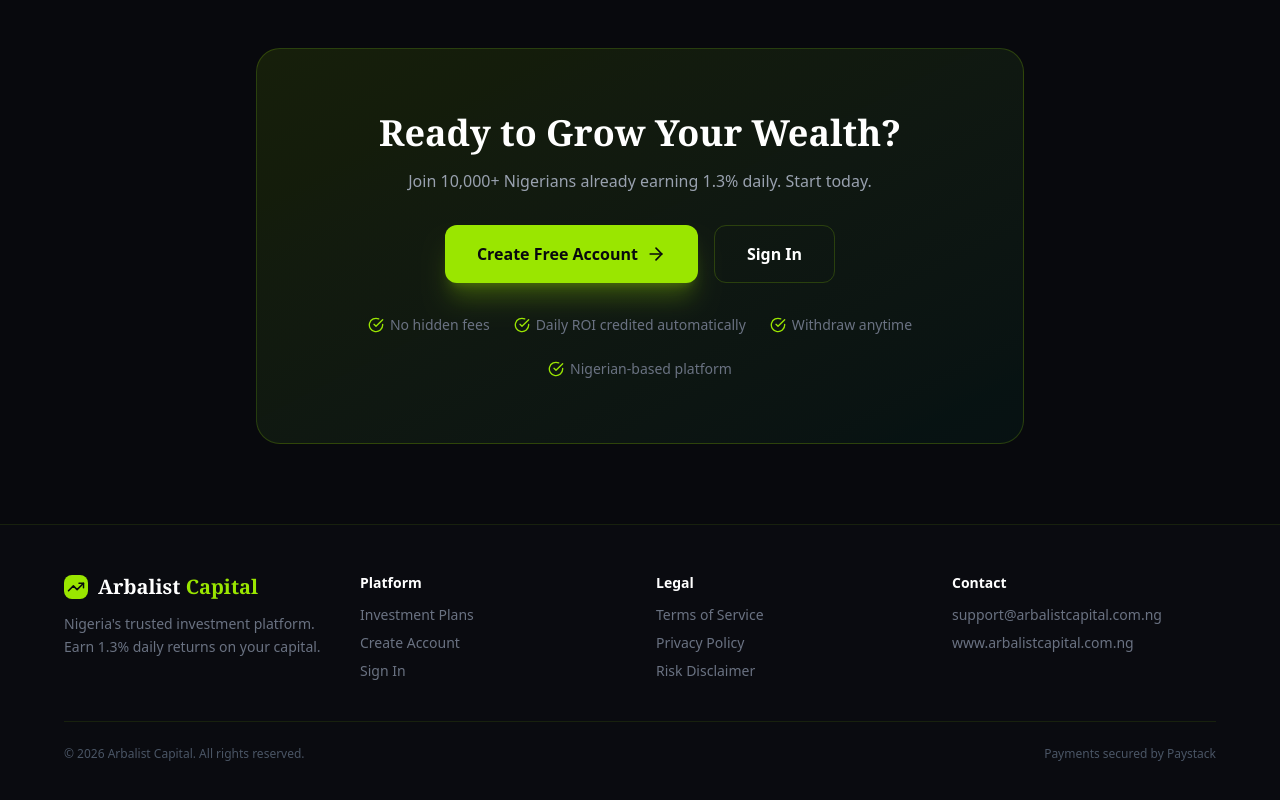
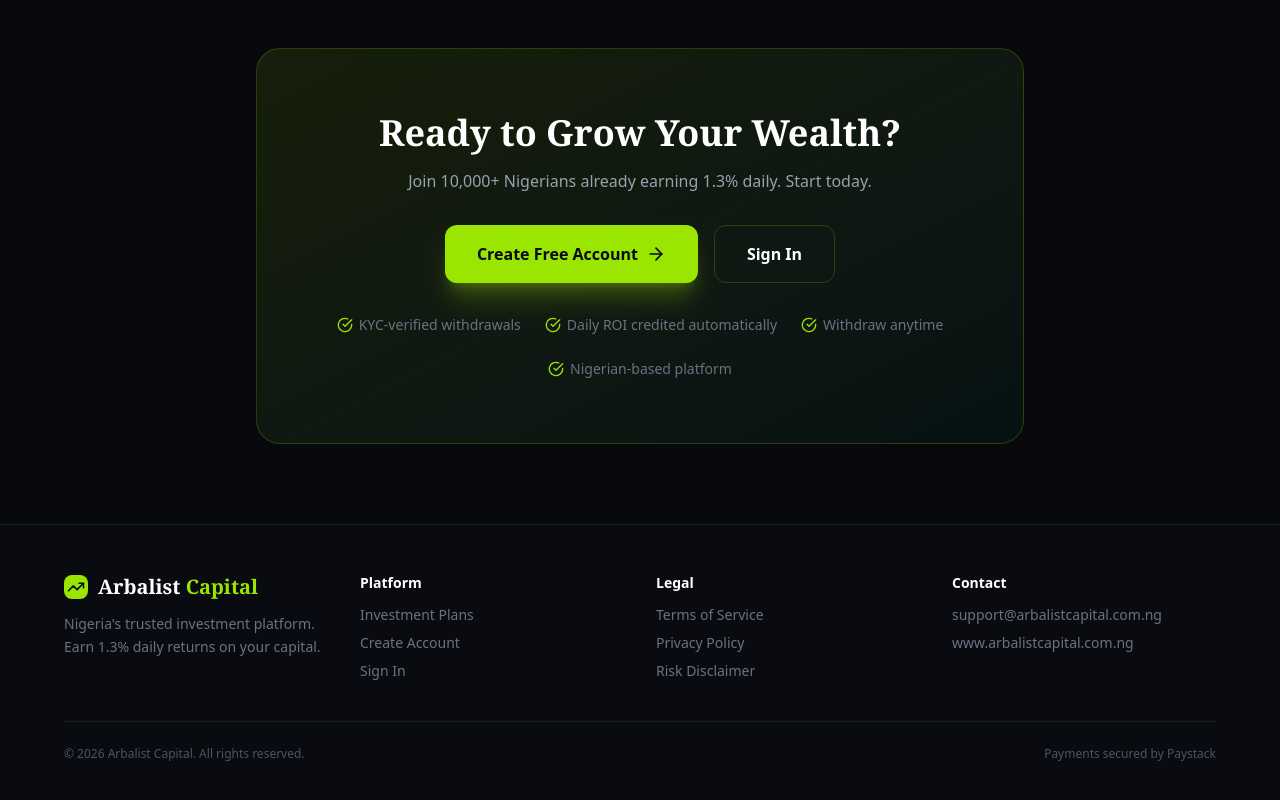
Before and after one commit to raphalive001/arbalist, a React (Vite) app: page / in a window 1280 px wide. Shown: the part 4151-4951 px from the top of the page. Built offline with nearby package versions, Linux system fonts and the light colour scheme.

Commit message:
Update features listed on HomePage

```diff
--- a/src/pages/HomePage.tsx
+++ b/src/pages/HomePage.tsx
@@ -260,7 +260,7 @@ export default function HomePage() {
               </Link>
             </div>
             <div className="mt-8 flex flex-wrap justify-center gap-6 text-sm text-gray-500">
-              {["No hidden fees", "Daily ROI credited automatically", "Withdraw anytime", "Nigerian-based platform"].map((t) => (
+              {["KYC-verified withdrawals", "Daily ROI credited automatically", "Withdraw anytime", "Nigerian-based platform"].map((t) => (
                 <span key={t} className="flex items-center gap-1.5"><CheckCircle className="w-4 h-4 text-lime-400" />{t}</span>
               ))}
             </div>
```
